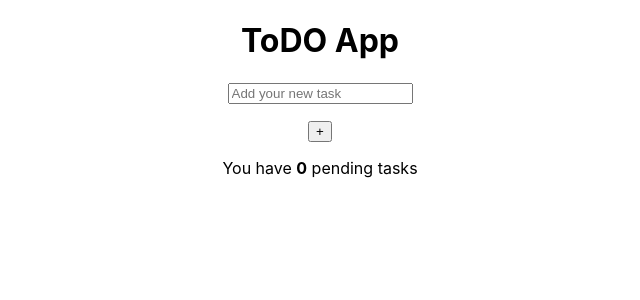
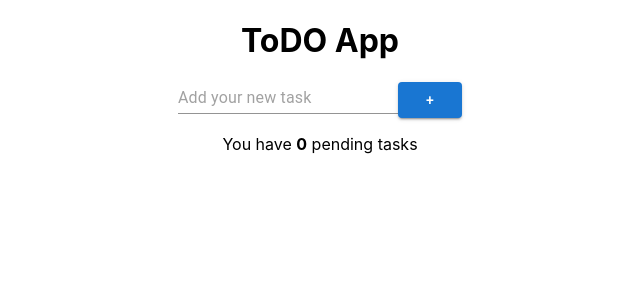
Before and after one commit to alejandroenti/2223_M04UF2, a React (Create React App) app in the folder todolist/: page / in a window 1280 px wide. Shown: the top 300 px of the page, without its empty margins (320-960 px from the left). Built offline with nearby package versions, Linux system fonts and the light colour scheme.

Commit message:
Styling TaskForm and TaskItem with Material

```diff
--- a/todolist/src/TaskForm.js
+++ b/todolist/src/TaskForm.js
@@ -1,4 +1,6 @@
 import React from 'react';
+import TextField from '@mui/material/TextField'
+import Button from '@mui/material/Button'
 
 class TaskForm extends React.Component {
 
@@ -13,12 +15,12 @@ class TaskForm extends React.Component {
 	render() {
 		return (
 		<form>
-			<p><input type="text" value={this.state.task} placeholder="Add your new task" onChange={event => {
+			<p><TextField variant="standard" value={this.state.task} placeholder="Add your new task" onChange={event => {
 				this.setState({
 					task: event.target.value
 				});
-			}}/></p>
-		  	<button type="button" onClick={() => {
+			}}/>
+		  	<Button variant="contained" type="button" onClick={() => {
 
 				if (this.state.task.trim() === "") {
 					this.setState({
@@ -31,7 +33,7 @@ class TaskForm extends React.Component {
 				this.setState({
 					task: ""
 				});
-			}}>+</button>
+			}}>+</Button></p>
          </form>
 		);
 	}
--- a/todolist/src/TaskItem.js
+++ b/todolist/src/TaskItem.js
@@ -1,13 +1,16 @@
 import React from 'react';
+import ListItem from '@mui/material/ListItem'
+import ListItemText from '@mui/material/ListItemText'
 
 class TaskItem extends React.Component {
 
 	render() {
 		return (
 
-		<li>{this.props.text} <button type="button" onClick={() => this.props.onDeleteTask(this.props.text)
-
-		}>🗑️ </button></li>
+		<ListItem>
+			<ListItemText primary={this.props.text}/>
+			<button type="button" onClick={() => this.props.onDeleteTask(this.props.text)}>🗑️  </button>
+		</ListItem>
 		);
 	}
 }
```
Also changed, not shown: 2 other files (tests, documents, lock files or other folders).
